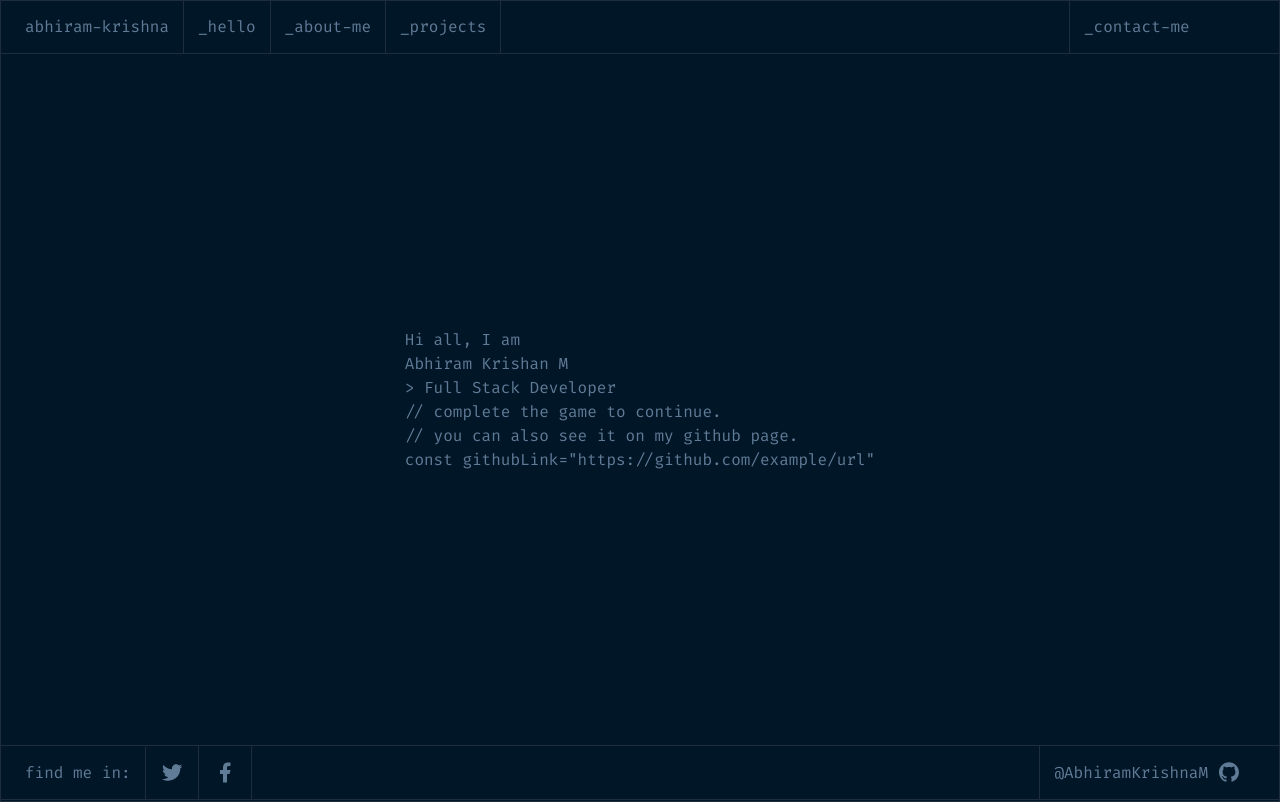
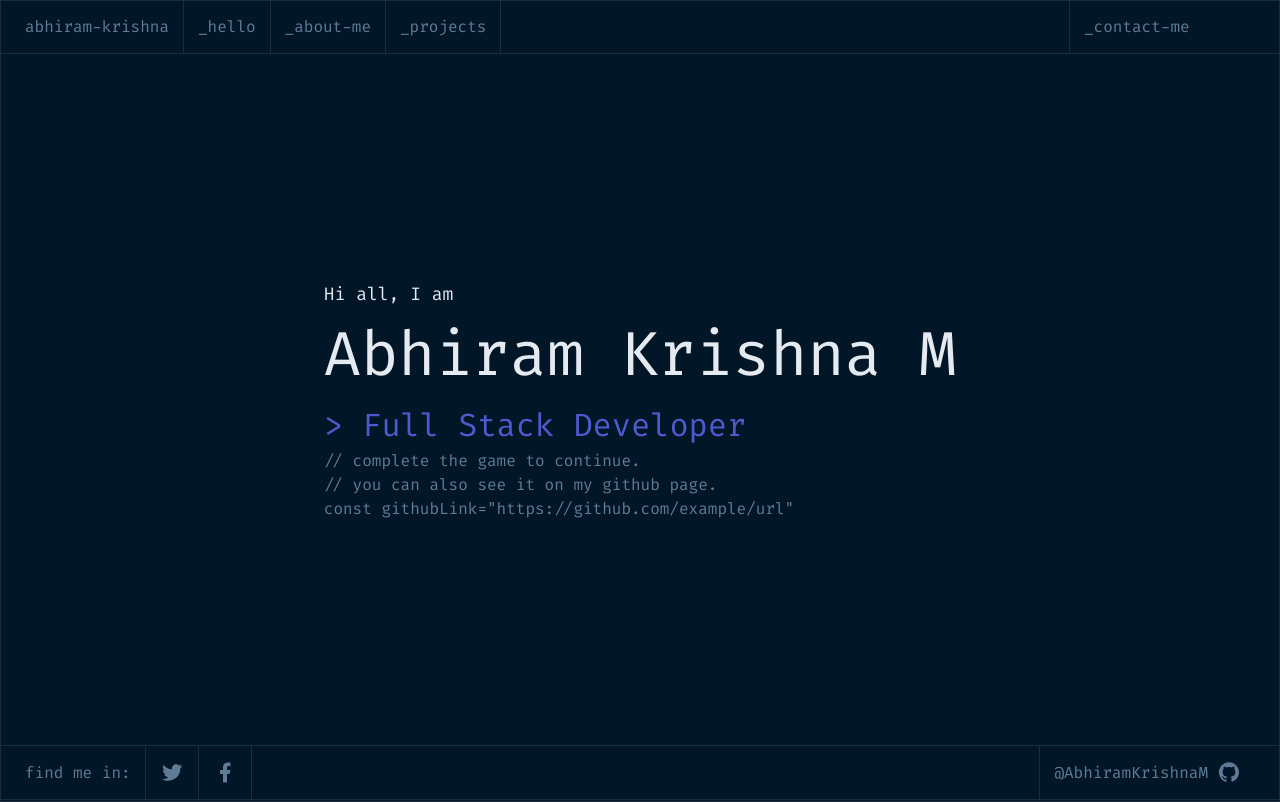
Before and after one commit to AbhiramKrishnaM/Portfolio, a Vue app: page / in a window 1280 px wide. Built offline with nearby package versions, Linux system fonts and the light colour scheme.

Commit message:
added tailwind configuration

```diff
--- a/src/pages/index.vue
+++ b/src/pages/index.vue
@@ -1,10 +1,10 @@
 <template>
   <div class="flex items-center justify-center h-full">
     <div>
-      <div id="section-1">
-        <h6>Hi all, I am</h6>
-        <h1>Abhiram Krishan M</h1>
-        <span> > Full Stack Developer </span>
+      <div id="section-1" class="text-white-text-01">
+        <h6 class="text-lg">Hi all, I am</h6>
+        <h1 class="text-6xl">Abhiram Krishna M</h1>
+        <span class="text-3xl text-accent-sub"> > Full Stack Developer </span>
       </div>
 
       <div id="section-2">
--- a/tailwind.config.js
+++ b/tailwind.config.js
@@ -14,11 +14,19 @@ export default {
 
         // border
         "border-white": "#1E2D3D",
+
+        // text color
+        "white-text-01": "#E5E9F0",
       },
 
       borderRadius: {
         sm: "8px",
       },
+
+      fontSize: {
+        "3xl": "2rem",
+        "6xl": "3.875rem",
+      },
     },
   },
   plugins: [],
```
